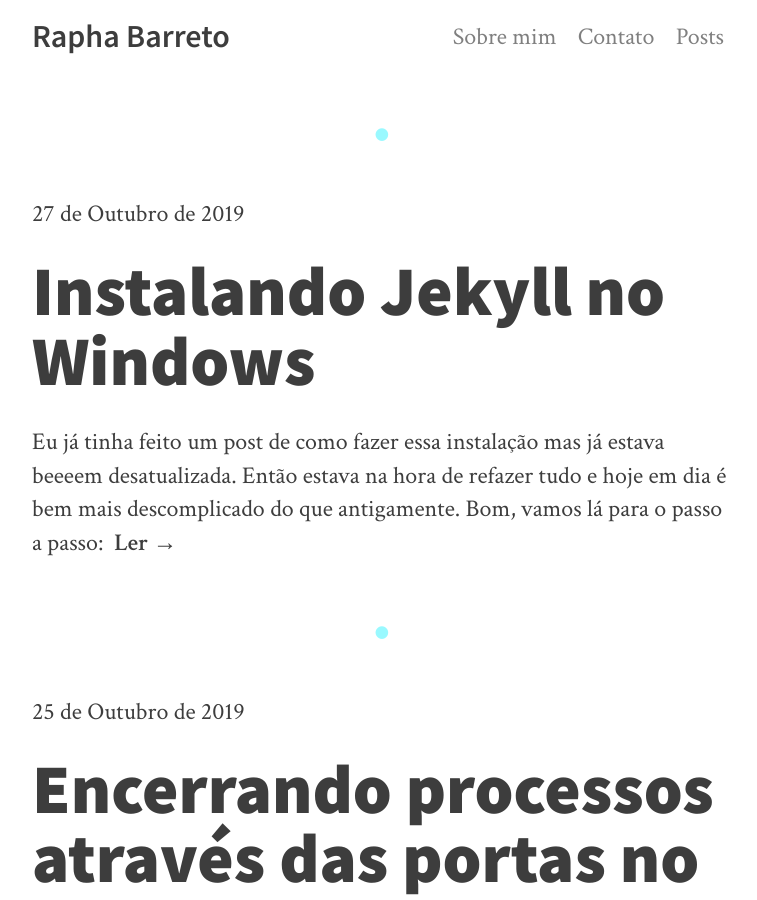
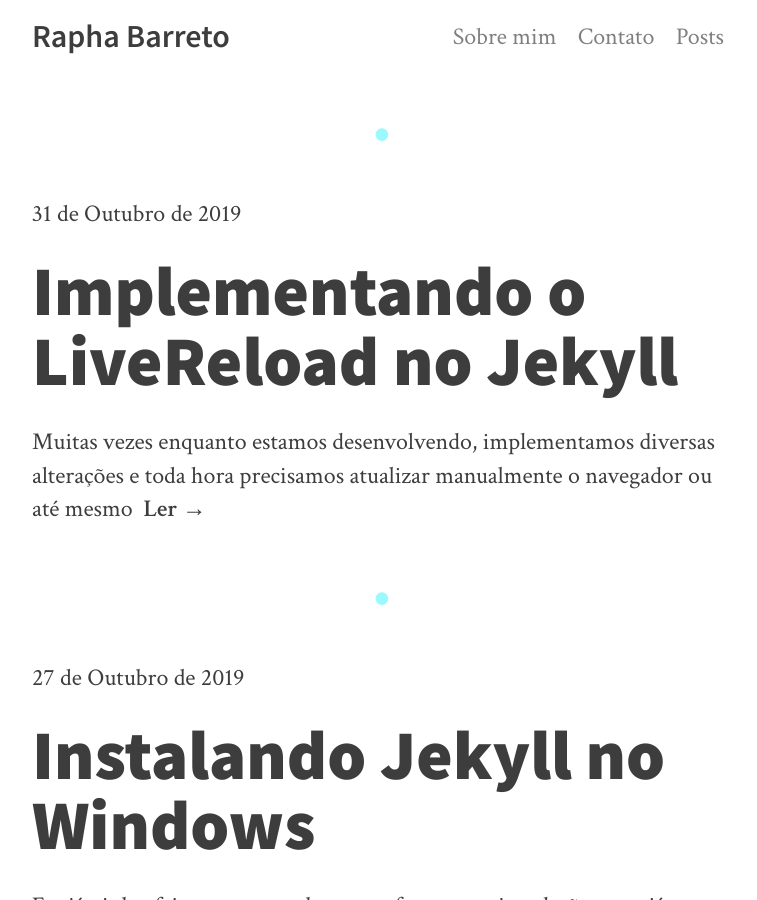
Before and after one commit to raphabarreto/raphabarreto.github.io, a Jekyll site: the page built from index.html, in a window 1280 px wide and 900 px high. Shown: the whole window, without its empty margins (258-1015 px from the left). Built offline with Jekyll 4.4.1, drawn with Linux system fonts in a browser that asks for light colours; nearby versions of some CDN libraries; the list of posts is cut into pages by our own code; some of the changed text lies outside the part shown.

Commit message:
New post

```diff
--- /dev/null
+++ b/_posts/2019-10-31-implementando-o-livereload-no-jekyll.md
@@ -0,0 +1,21 @@
+---
+title: Implementando o LiveReload no Jekyll
+cover-image: hill.jpg
+---
+
+Muitas vezes enquanto estamos desenvolvendo, implementamos diversas alterações e toda hora precisamos atualizar manualmente o navegador ou até mesmo
+<!--more-->
+reiniciar o servidor, acumulando bastante tempo perdido e nossa produtividade caindo. Para essa solução existe o LiveReload, que a partir de cada alteração que você fizer e salvar,
+o navegador já atualiza para você automaticamente, sem precisar fazer nada.
+{: style="text-align: justify"}
+
+No Jekyll, basta entrar na pasta raiz do seu projeto atráves do terminal e digitar a primeira linha abaixo:
+{: style="text-align: justify"}
+
+![](https://i.imgur.com/dTewB46.png)
+
+Após a instalação do LiveReload, é só digitar como está na figura abaixo:
+
+![](https://i.imgur.com/S5Kmo1r.png)
+
+E a partir de agora, o seu projeto já está configurado com o LiveReload e sua produtividade agradece 😄
```
Also changed, not shown: _posts/2019-10-27-instalando-jekyll-no-windows.md (+4 -0 lines), img/covers/hill.jpg (added).
